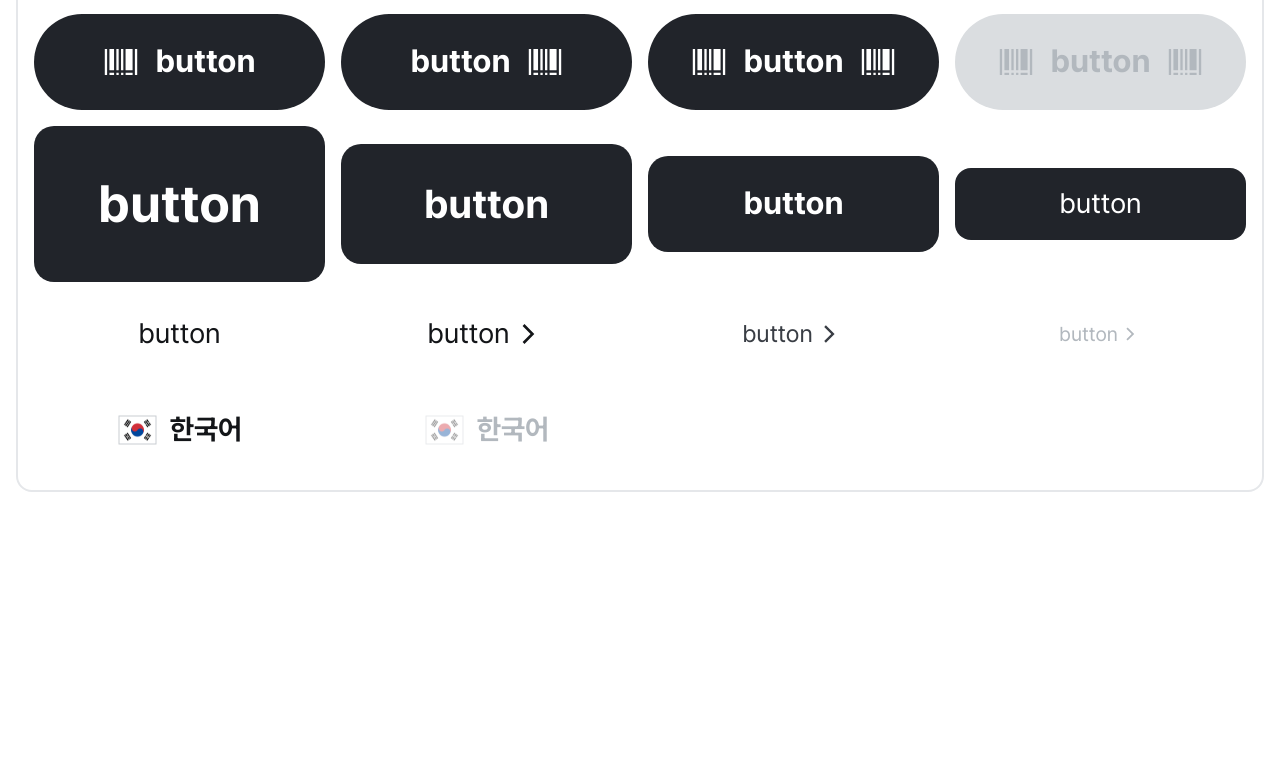
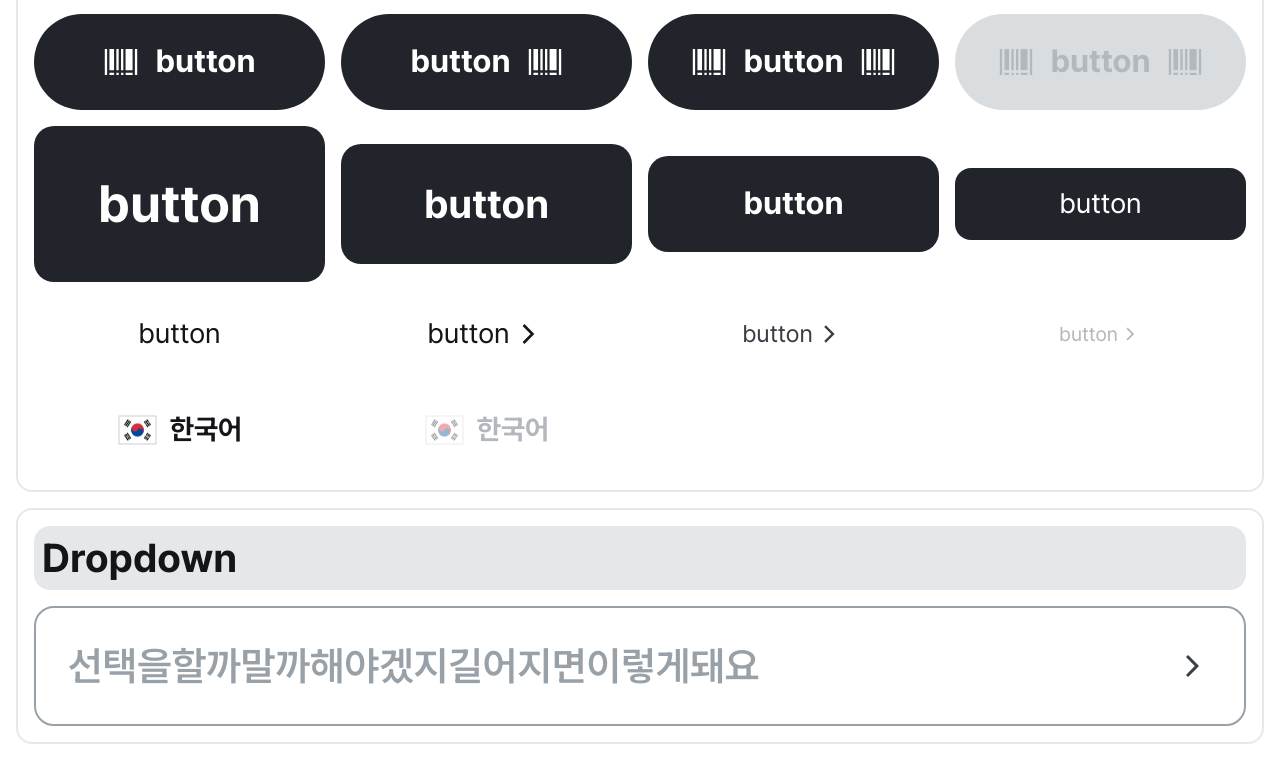
Before and after one commit to yumlog/starter, a Next.js app: page /sample in a window 1280 px wide. Shown: the part 2669-3429 px from the top of the page. Before the commit the page ends 3177 px from the top, so only its background shows below. Built offline with nearby package versions, Linux system fonts and the light colour scheme; a web font is replaced by a local one.

Commit message:
드롭다운 컴포넌트 제작중

```diff
--- a/src/app/sample/page.tsx
+++ b/src/app/sample/page.tsx
@@ -11,6 +11,7 @@ import {
 } from "chart.js";
 import { Radar } from "react-chartjs-2";
 import Button from "@/components/Button/Button";
+import Dropdown from "@/components/Dropdown/Dropdown";
 import MoistureIcon from "/public/images/icon-72-moisture.svg";
 import PoresizeIcon from "/public/images/icon-72-poresize.svg";
 import ElasticityIcon from "/public/images/icon-72-elasticity.svg";
@@ -114,6 +115,13 @@ export default function Home() {
     { text: "색소침착", icon: <PigmentationIcon />, angle: 270 },
     { text: "피지분비", icon: <SebumIcon />, angle: 210 },
     { text: "피부민감도", icon: <SensitivityIcon />, angle: 150 },
+  ];
+
+  const list = [
+    { label: "한국어", prefix: <KoreaIcon /> },
+    { label: "영어" },
+    { label: "중국어" },
+    { label: "일본어" },
   ];
 
   return (
@@ -328,6 +336,16 @@ export default function Home() {
           />
         </div>
       </div>
+      {/* 드롭다운 */}
+      <div className="border-2 border-gray-15 rounded-lg p-4">
+        <h1 className="text-h3 font-bold gray-100 bg-gray-15 rounded-lg px-2 mb-4">
+          Dropdown
+        </h1>
+        <Dropdown
+          label="선택을할까말까해야겠지길어지면이렇게돼요"
+          list={list}
+        />
+      </div>
     </div>
   );
 }
--- a/src/components/Button/Button.tsx
+++ b/src/components/Button/Button.tsx
@@ -6,7 +6,7 @@ import classNames from "classnames/bind";
 const cx = classNames.bind(styles);
 
 interface ButtonProps {
-  label: React.ReactNode;
+  label?: React.ReactNode;
   suffix?: React.ReactNode;
   prefix?: React.ReactNode;
   color?: "black" | "gray" | "white" | "outline";
@@ -50,9 +50,9 @@ export default function Button({
       disabled={disabled}
       onClick={onClick}
     >
-      {prefix && <span className={cx("prefix")}>{prefix}</span>}
+      {prefix && <>{prefix}</>}
       <span className={cx("label")}>{label}</span>
-      {suffix && <span className={cx("suffix")}>{suffix}</span>}
+      {suffix && <>{suffix}</>}
       {type === "more" && (
         <RightIcon
           className={`
--- /dev/null
+++ b/src/components/Dropdown/Dropdown.module.scss
@@ -0,0 +1,81 @@
+.dropdown {
+  position: relative;
+
+  --lg: 120px;
+}
+
+.label {
+  display: flex;
+  align-items: center;
+  width: 100%;
+  height: var(--lg);
+  gap: 40px;
+  border: 2px solid var(--gray-50);
+  border-radius: var(--rounded-xl);
+  padding: 0 32px;
+
+  span {
+    flex: 1;
+    white-space: nowrap;
+    text-overflow: ellipsis;
+    overflow: hidden;
+    text-align: left;
+    font-size: var(--h3);
+    font-weight: 600;
+    color: var(--gray-50);
+  }
+}
+
+.list {
+  position: absolute;
+  top: calc(var(--lg) + 16px);
+  left: 0;
+  min-width: 400px;
+  max-height: 260px;
+  overflow-y: auto;
+  border-radius: var(--rounded-xl);
+  background-color: var(--white);
+  border: 1px solid var(--gray-20);
+  box-shadow: 0px 8px 24px 0px var(--dim-black-16);
+
+  ul {
+    display: flex;
+    flex-direction: column;
+  }
+}
+
+.item {
+  display: flex;
+  align-items: center;
+  gap: 20px;
+  height: 93px;
+  padding: 0 32px;
+  border-top: 1px solid var(--gray-20);
+  border-bottom: 1px solid var(--gray-20);
+
+  &:active {
+    background-color: var(--gray-20);
+  }
+
+  &:first-child {
+    border-top: 0;
+    border-top-left-radius: var(--rounded-xl);
+    border-top-right-radius: var(--rounded-xl);
+  }
+
+  &:last-child {
+    border-bottom: 0;
+    border-bottom-left-radius: var(--rounded-xl);
+    border-bottom-right-radius: var(--rounded-xl);
+  }
+
+  span {
+    flex: 1;
+    white-space: nowrap;
+    text-overflow: ellipsis;
+    overflow: hidden;
+    font-size: var(--body3);
+    font-weight: 700;
+    color: var(--gray-100);
+  }
+}
--- /dev/null
+++ b/src/components/Dropdown/Dropdown.tsx
@@ -0,0 +1,60 @@
+"use client";
+
+import { useState } from "react";
+import RightIcon from "/public/images/icon-chevron-right.svg";
+import styles from "./Dropdown.module.scss";
+import classNames from "classnames/bind";
+const cx = classNames.bind(styles);
+
+interface DropdownItem {
+  label: string;
+  prefix?: React.ReactNode;
+}
+
+interface DropdownProps {
+  label: string;
+  list: DropdownItem[];
+}
+
+export default function Dropdown({ label, list }: DropdownProps) {
+  const [isOpen, setIsOpen] = useState(false);
+  const [selectedItem, setSelectedItem] = useState<DropdownItem | null>(null);
+
+  const toggleDropdown = () => {
+    setIsOpen(!isOpen);
+  };
+
+  const handleSelectItem = (item: DropdownItem) => {
+    setSelectedItem(item);
+    setIsOpen(false);
+  };
+
+  return (
+    <div className={cx("dropdown")}>
+      <button onClick={toggleDropdown} className={cx("label")}>
+        <span>{selectedItem?.label || label}</span>
+        <RightIcon
+          className="fill-current text-gray-80 shrink-0"
+          width={40}
+          height={40}
+        />
+      </button>
+      {isOpen && (
+        <div className={cx("list")}>
+          <ul>
+            {list.map((item, index) => (
+              <li
+                key={index}
+                onClick={() => handleSelectItem(item)}
+                className={cx("item")}
+              >
+                {item.prefix && <>{item.prefix}</>}
+                <span>{item.label}</span>
+              </li>
+            ))}
+          </ul>
+        </div>
+      )}
+    </div>
+  );
+}
```
